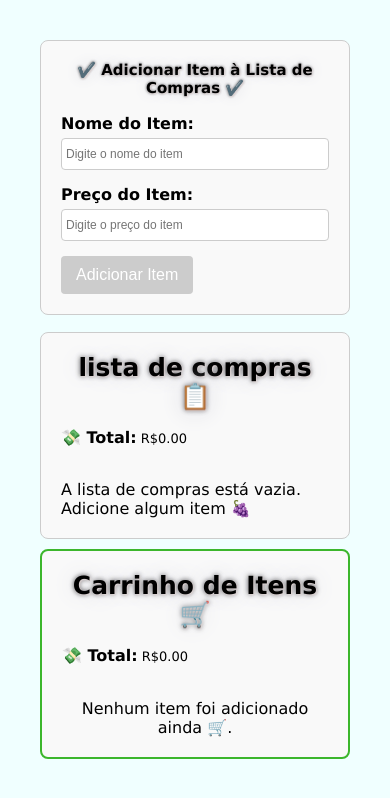
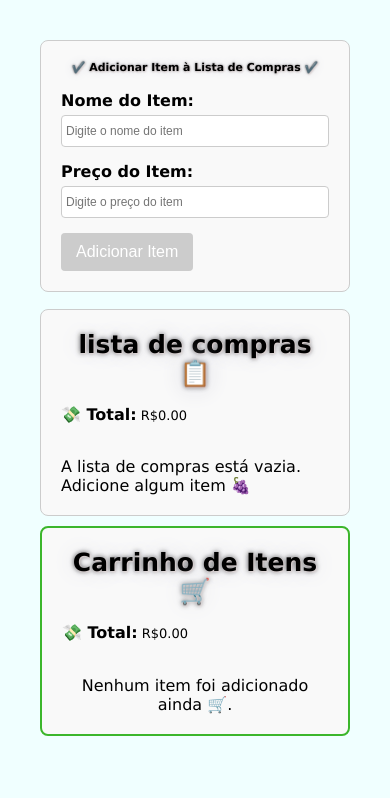
Before and after one commit to YannDarkz/Lista-SuperMercado, an Angular app: page / in a window 390 px wide. Shown: the top 798 px of the page. Built offline with nearby package versions, Linux system fonts and the light colour scheme.

Commit message:
feature add.items.SCSS

```diff
--- a/src/app/components/add-items/add-items.component.scss
+++ b/src/app/components/add-items/add-items.component.scss
@@ -13,6 +13,14 @@
     text-align: center;
     text-shadow: 1px 1px 2px rgb(228, 217, 217), 0 0 1em rgb(215, 215, 224), 0 0 0.2em rgb(35, 35, 37);
     margin-bottom: 2vh;
+
+    @media(max-width:440px){
+      font-size: 2.8vw;
+
+    }
+    @media(max-width:340px){
+      font-size: 8px;
+    }
   }
 
   .form-group {
```
